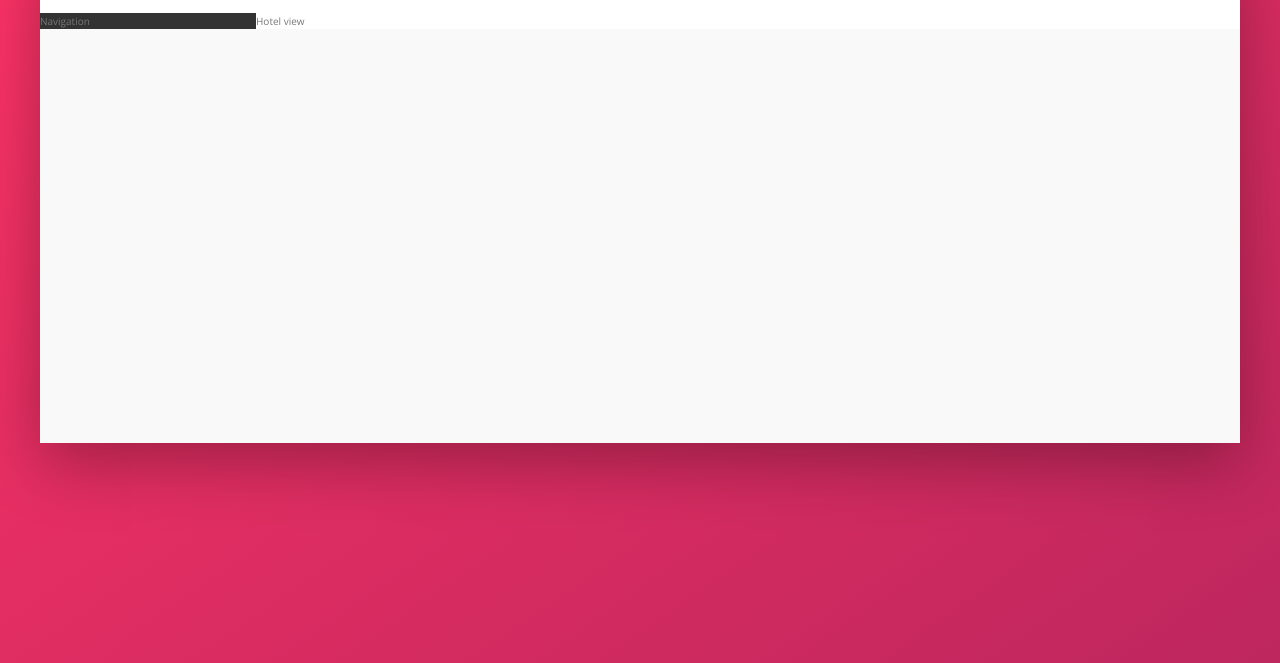
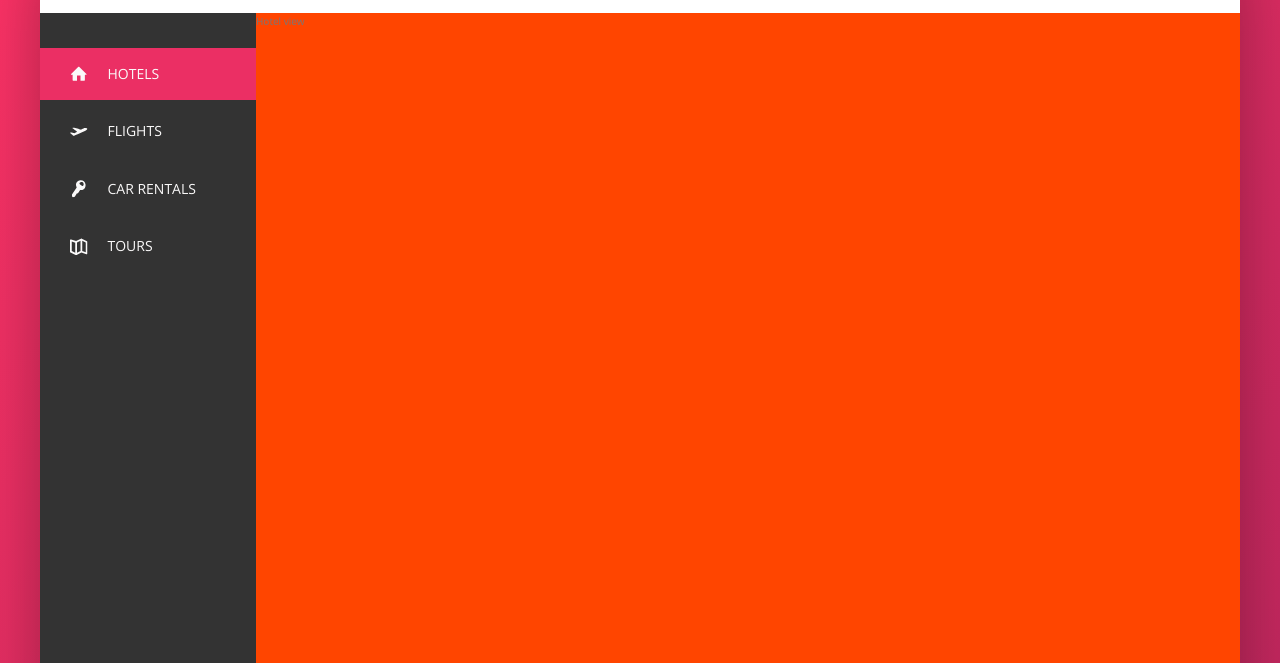
Before and after one commit to nickdunn2/trillo, a website: page index.html in a window 1280 px wide. Shown: the part 137-800 px from the top of the page. Drawn offline with nearby package versions, Linux system fonts and the light colour scheme.

Commit message:
build out the side nav

```diff
--- a/index.html
+++ b/index.html
@@ -46,7 +46,43 @@
             </header>
             <div class="content">
                 <nav class="sidebar">
-                    Navigation
+                    <ul class="side-nav">
+                        <li class="side-nav__item side-nav__item--active">
+                            <a href="#" class="side-nav__link">
+                                <svg class="side-nav__icon">
+                                    <use xlink:href="./img/sprite.svg#icon-home"></use>
+                                </svg>
+                                <span>Hotels</span>
+                            </a>
+                        </li>
+                        <li class="side-nav__item">
+                            <a href="#" class="side-nav__link">
+                                <svg class="side-nav__icon">
+                                    <use xlink:href="./img/sprite.svg#icon-aircraft-take-off"></use>
+                                </svg>
+                                <span>Flights</span>
+                            </a>
+                        </li>
+                        <li class="side-nav__item">
+                            <a href="#" class="side-nav__link">
+                                <svg class="side-nav__icon">
+                                    <use xlink:href="./img/sprite.svg#icon-key"></use>
+                                </svg>
+                                <span>Car Rentals</span>
+                            </a>
+                        </li>
+                        <li class="side-nav__item">
+                            <a href="#" class="side-nav__link">
+                                <svg class="side-nav__icon">
+                                    <use xlink:href="./img/sprite.svg#icon-map"></use>
+                                </svg>
+                                <span>Tours</span>
+                            </a>
+                        </li>
+                    </ul>
+                    <div class="legal">
+                        &copy; 2017 by trillo. All rights reserved.
+                    </div>
                 </nav>
                 <main class="hotel-view">
                     Hotel view
--- a/sass/_components.scss
+++ b/sass/_components.scss
@@ -115,3 +115,73 @@
         border-radius: 50%;
     }
 }
+
+///////////////////////////////////////
+// SIDE NAV
+.side-nav {
+    font-size: 1.4rem;
+    list-style: none;
+    margin-top: 3.5rem;
+
+    &__item {
+        position: relative;
+
+        &:not(:last-child) {
+            margin-bottom: .5rem;
+        }
+    }
+
+    &__item::before {
+        content: "";
+        position: absolute;
+        top: 0;
+        left: 0;
+        height: 100%;
+        width: 3px;
+        background-color: var(--color-primary);
+        transform: scaleY(0);
+        transition: transform 200ms,
+                    width 400ms cubic-bezier(1,0,0,1) 200ms,
+                    background-color 100ms;
+    }
+
+    &__item:hover::before,
+    &__item--active::before {
+        transform: scaleY(1);
+        width: 100%;
+    }
+
+    &__item:active::before {
+        background-color: var(--color-primary-light);
+    }
+
+    &__link:link,
+    &__link:visited {
+        position: relative;
+        z-index: 10;
+        color: var(--color-grey-light-1);
+        text-decoration: none;
+        text-transform: uppercase;
+        display: block;
+        padding: 1.5rem 3rem;
+
+        display: flex;
+        align-items: center;
+    }
+
+    &__icon {
+        width: 1.75rem;
+        height: 1.75rem;
+        margin-right: 2rem;
+        fill: currentColor;
+    }
+}
+
+///////////////////////////////////////
+// LEGAL TEXT
+.legal {
+    font-size: 1.2rem;
+    color: var(--color-grey-light-4);
+    text-align: center;
+    padding: 2.5rem;
+}
--- a/sass/_layout.scss
+++ b/sass/_layout.scss
@@ -26,10 +26,18 @@
     background-color: var(--color-grey-dark-1);
 
     flex: 0 0 18%;
+
+    display: flex;
+    flex-direction: column;
+    justify-content: space-between;
 }
 
 .hotel-view {
     background-color: #fff;
 
+    // remove
+    background-color: orangered;
+    height: 80rem;
+
     flex: 1;
 }
```
Also changed, not shown: css/style.css.
